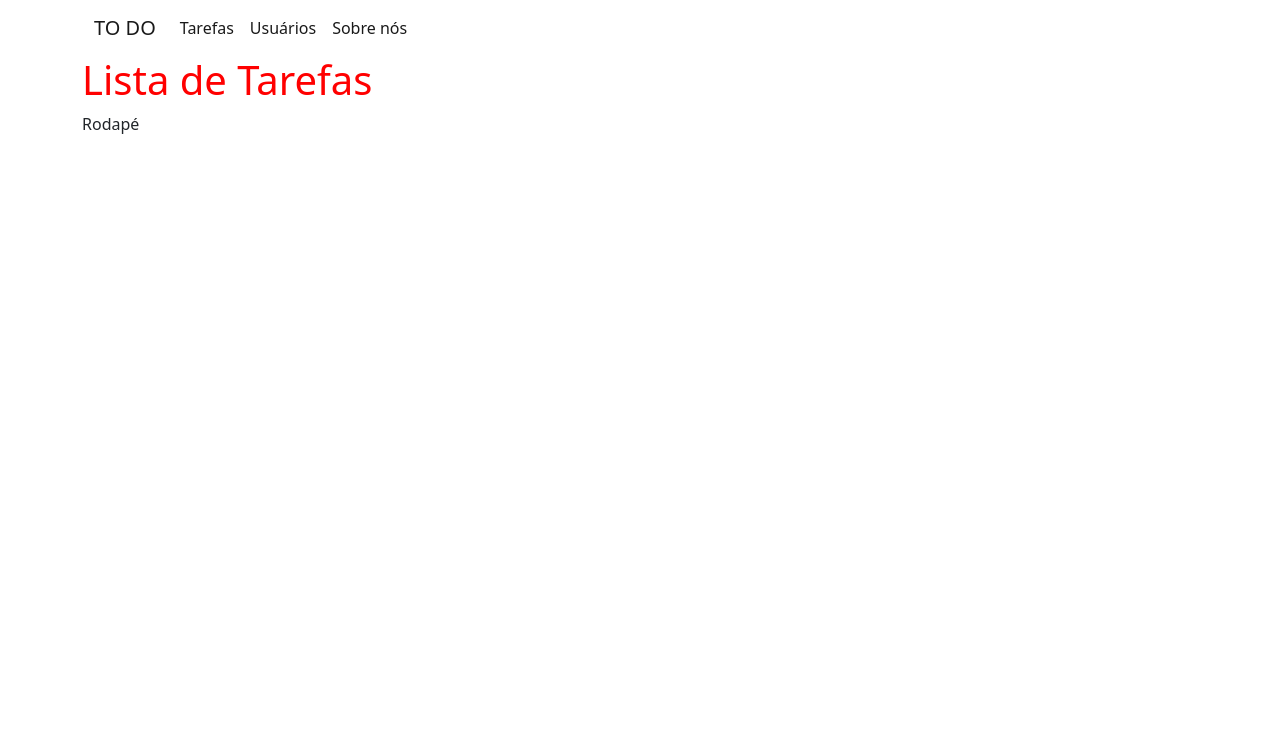
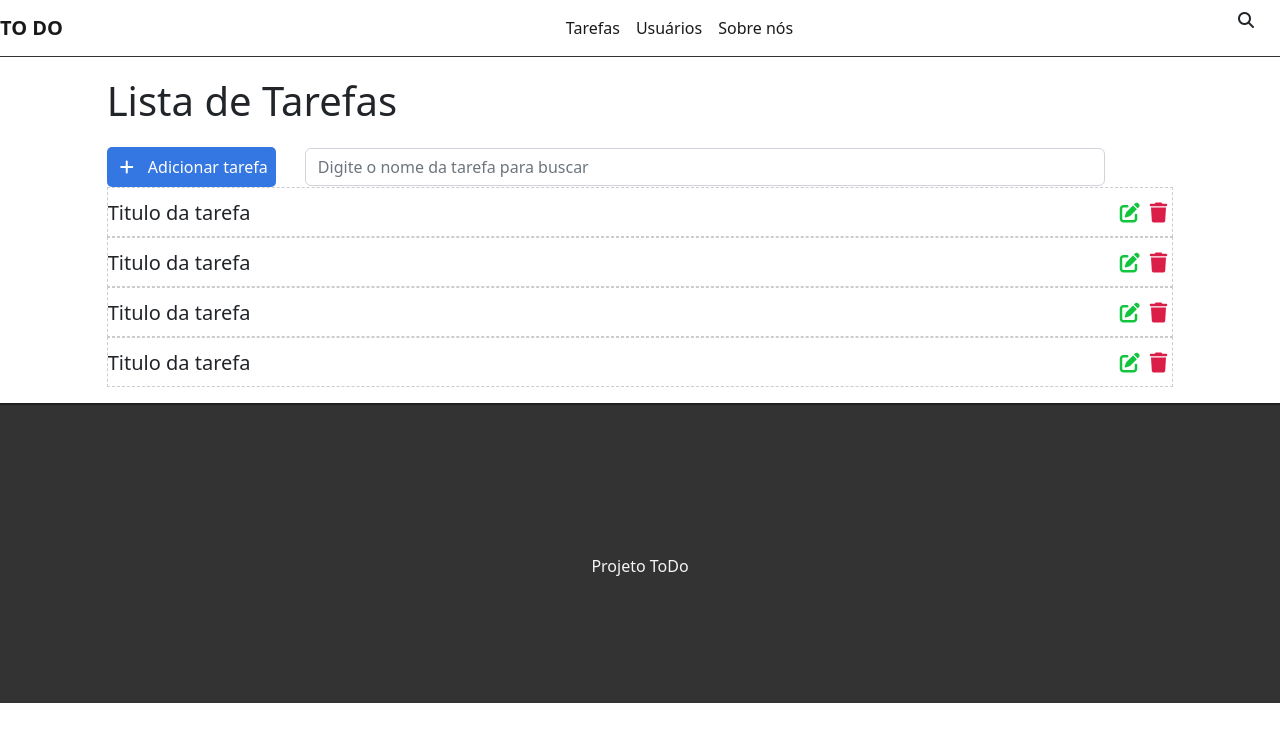
Before and after one commit to leuhsouza/aprendendo-django, a Django app: page / in a window 1280 px wide. Shown: the top 742 px of the page. Run offline with Django 4.2, Linux system fonts and the light colour scheme; some libraries are stand-ins or nearby versions.

Commit message:
layout creation

```diff
--- a/tasks/static/css/styles.css
+++ b/tasks/static/css/styles.css
@@ -1,3 +1,100 @@
-h1 {
-    color: red;
+.container-fluid{
+    padding: 0;
 }
+
+/*Navbar */
+
+.navbar {
+    border-bottom: 1px solid #333;
+    margin-bottom: 20px;
+}
+
+
+.navbar-nav{
+    margin: auto;
+}
+
+.navbar-brand {
+    font-weight: bold;
+}
+
+.navbar-light .navbar-nav a.nav-link{
+    color: #333;
+    letter-spacing: 1px;
+}
+
+/*Botão de adicionar */
+.add-div {
+    background-color: #3476e2;
+    cursor: pointer;
+    display: inline-block;
+    color: #fff;
+    padding: 8px;
+    border-radius: 5px;
+    margin-right: 25px;
+}
+.fas.fa-plus {
+    color: #fff;
+    margin-right:10px;
+    margin-left:5px
+}
+
+/*search */
+.fas.fa-search{
+    position:absolute;
+    top:12px;
+    right: 26px;
+}
+
+.search-div{
+    padding: 0px;
+    margin-top:15px;
+    margin: bottom 15px;
+    display: inline-block;
+}
+
+/* Lista de tarefas */
+.list.div{
+    padding: 0;
+}
+
+.task-list{
+    padding-left: 0 ;
+}
+
+.task-item{
+    list-style: none;
+    font-size:20px;
+    height: 50px;
+    padding-top: 10px;
+    border:1px dashed #ccc;
+    border-bottom: 1px dashed #ccc;
+}
+.fas.fa-trash, .fas.fa-edit{
+    cursor:pointer;
+    margin: 5px;
+    font-size:20px;
+    float: right;
+}
+.fas.fa-trash{
+    color: #db1e47
+}
+
+.fas.fa-edit {
+    color: #13c43f;
+}
+
+/* ROdapé */
+
+footer {
+    background-color:#333;
+    height: 300px;
+    border-top: 2px solid #202020
+}
+
+footer p{
+    color: #f5f5f5;
+    text-align: center;
+    top: 50%;
+    position: relative;
+}
--- a/tasks/templates/base.html
+++ b/tasks/templates/base.html
@@ -7,15 +7,17 @@
     <title>{% block title %} {% endblock %}</title>
     <link rel="stylesheet" href="https://cdn.jsdelivr.net/npm/bootstrap@5.2.3/dist/css/bootstrap.min.css" integrity="sha384-rbsA2VBKQhggwzxH7pPCaAqO46MgnOM80zW1RWuH61DGLwZJEdK2Kadq2F9CUG65" crossorigin="anonymous">
     <link rel="stylesheet" href="{% static 'css/styles.css'%}">
+    <script src="https://kit.fontawesome.com/118e84c64a.js" crossorigin="anonymous"></script>
 </head>
 <body>
-    <div class="container">
+    <div class="container-fluid">
         <nav class="navbar navbar-expand-lg bg-body-tertiary">
             <div class="container-fluid">
                 <a class="navbar-brand" href="#">TO DO</a>
                 <button class="navbar-toggler" type="button" data-bs-toggle="collapse" data-bs-target="#navbarSupportedContent" aria-controls="navbarSupportedContent" aria-expanded="false" aria-label="Toggle navigation">
                 <span class="navbar-toggler-icon"></span>
                 </button>
+
                 <div class="collapse navbar-collapse" id="navbarSupportedContent">
                 <ul class="navbar-nav me-auto mb-2 mb-lg-0">
                     <li class="nav-item">
@@ -31,10 +33,9 @@
                 </div>
             </div>
             </nav>
-        {% block content %}
-        {% endblock %}
+        {% block content %}{% endblock %}
         <footer>
-            Rodapé
+            <p>Projeto ToDo</p>
         </footer>
 
     </div>
--- a/tasks/templates/tasks/list.html
+++ b/tasks/templates/tasks/list.html
@@ -3,5 +3,36 @@
 {% block title%}Lista de Tarefas {% endblock%}
 
 {% block content %}
-<h1>Lista de Tarefas</h1>
+<div class="offset-1 col-10 list-div">
+    <h1> Lista de Tarefas</h1>
+    <div class="'col-2 add-div">
+        <i class="fas fa-plus"></i> Adicionar tarefa
+    </div>
+    <div class="col-9 search-div">
+        <input class="form-control" type="text" id="search" name="search" placeholder="Digite o nome da tarefa para buscar">
+        <i class="fas fa-search"></i>
+    </div>
+    <ul class="task-list">
+        <li class="task-item">
+            <span>Titulo da tarefa</span>
+            <span><i class="fas fa-trash"></i></span>
+            <span><i class="fas fa-edit"></i></span>
+        </li>
+        <li class="task-item">
+            <span>Titulo da tarefa</span>
+            <span><i class="fas fa-trash"></i></span>
+            <span><i class="fas fa-edit"></i></span>
+        </li>
+        <li class="task-item">
+            <span>Titulo da tarefa</span>
+            <span><i class="fas fa-trash"></i></span>
+            <span><i class="fas fa-edit"></i></span>
+        </li>
+        <li class="task-item">
+            <span>Titulo da tarefa</span>
+            <span><i class="fas fa-trash"></i></span>
+            <span><i class="fas fa-edit"></i></span>
+        </li>
+    </ul>
+</div>
 {% endblock %}
```
Lines whose indentation alone changed are shown as unchanged.
